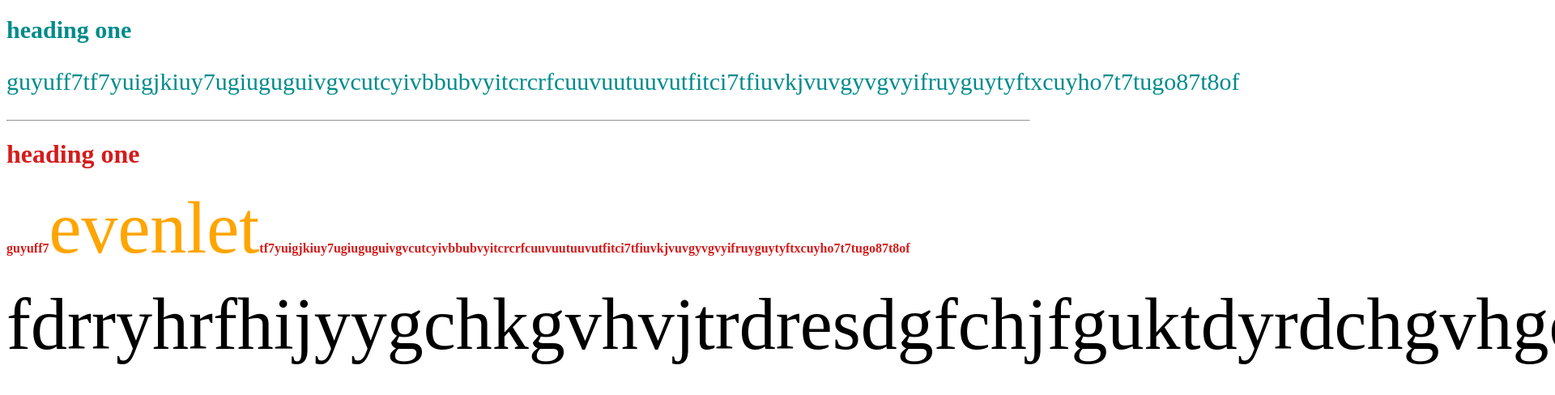
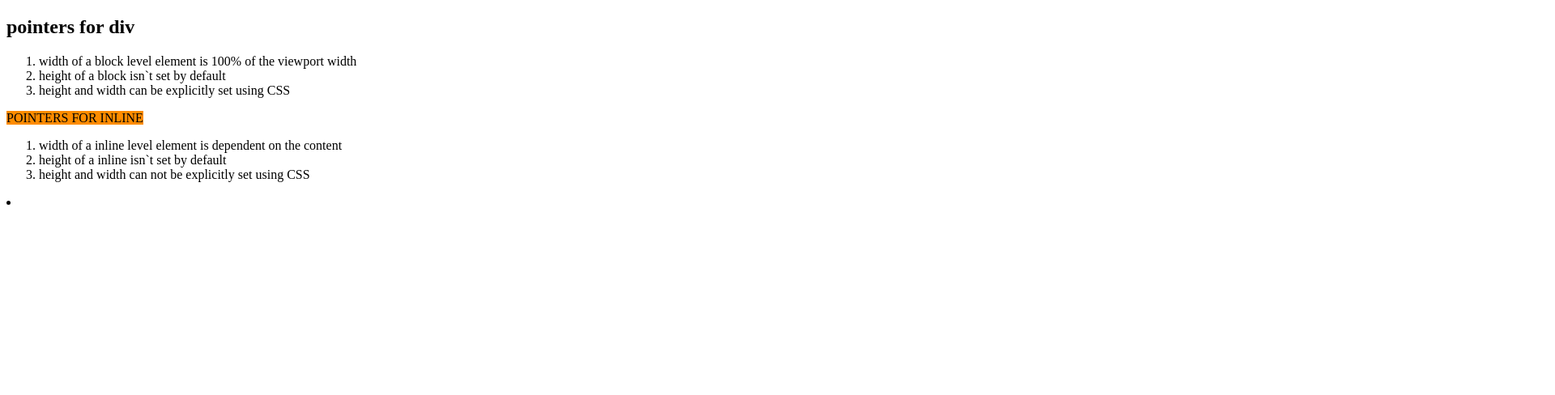
Before and after one commit to CH-Nagalakshmi/FSWD-CSS, a plain HTML site: page index.html in a window 1280 px wide. Shown: the top 488 px of the page at 81% size, 1920 px wide, since content can reach past the window. Drawn offline with Linux system fonts and the light colour scheme.

Commit message:
inline & block pointers

```diff
--- a/index.html
+++ b/index.html
@@ -4,28 +4,30 @@
     <meta charset="UTF-8">
     <meta http-equiv="X-UA-Compatible" content="IE=edge">
     <meta name="viewport" content="width=device-width, initial-scale=1.0">
-    <title>full stack session</title>
+    <title>CSS </title>
     <style>
-        .one
-        {color:darkcyan;
-        font-size: 30px;
-    }
-    .two{color:rgb(212, 27, 27);
-    font-weight:900
-}
-.orange{color:orange}
-.big{font-size: 90px;font-weight: 400}
+        span{background-color: cyan;}
+
     </style>
-</head>
-<body>
-
-    <h1 class="one">heading one
-    </h1>
-    <p class="one">guyuff7tf7yuigjkiuy7ugiuguguivgvcutcyivbbubvyitcrcrfcuuvuutuuvutfitci7tfiuvkjvuvgyvgvyifruyguytyftxcuyho7t7tugo87t8of</p>
-    <hr/>
-    <h1 class="two">heading one
-    </h1>
-    <p class="two">guyuff7<b class="orange big">evenlet</b>tf7yuigjkiuy7ugiuguguivgvcutcyivbbubvyitcrcrfcuuvuutuuvutfitci7tfiuvkjvuvgyvgvyifruyguytyftxcuyho7t7tugo87t8of</p>
-<span class="big">fdrryhrfhijyygchkgvhvjtrdresdgfchjfguktdyrdchgvhgcyt</span>
+    </head>
+    <body>
+<div>
+    <h2>pointers for div</h2>
+<ol>
+    <li>width of a block level element is 100% of the viewport width</li>
+<li>height of   a block isn`t set by default</li>
+<li>height and width can be explicitly set using CSS
+</li>
+</ol>
+</div>
+<span style="background-color:darkorange"
+    <h2>POINTERS FOR INLINE</h2>
+    <OL>
+    <li>width of a inline level element is dependent on the content</li>
+    <li>height of a inline isn`t set by default</li>
+    <li>height and width can not be explicitly set using CSS </span>
+    </ol>
+</span>
 </body>
 </html>
+<li></li>
```
